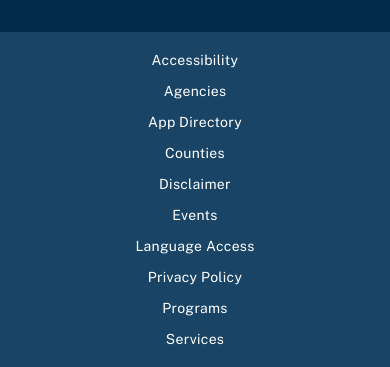
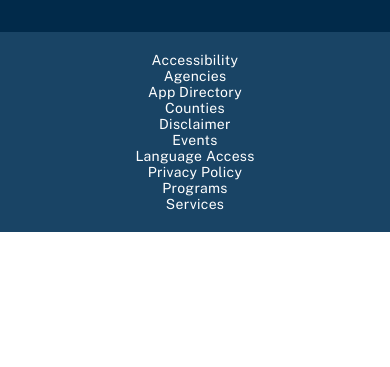
Before and after one commit to R-LaRoi/this-is-not-a-test-rachel-stroi, a plain HTML site: page index.html in a window 390 px wide. Shown: the part 4898-5265 px from the top of the page. After the commit the page ends 5130 px from the top, so only its background shows below. Drawn offline with nearby package versions, Linux system fonts and the light colour scheme.

Commit message:
Update styles.css

```diff
--- a/styles.css
+++ b/styles.css
@@ -566,7 +566,7 @@ video {
 }
 
 /* engagement and footer media ------------------------------------- */
-@media only screen and (max-width: 768px) {
+@media only screen and (max-width: 1068px) {
   .engagement-container {
     flex-direction: column;
     align-items: center;
@@ -615,8 +615,7 @@ video {
   }
 
   .footer-links {
-    grid-auto-flow: row;
-    gap: 15px 0;
-    padding: 0;
+    display: flex;
+    flex-direction: column;
   }
 }
```
